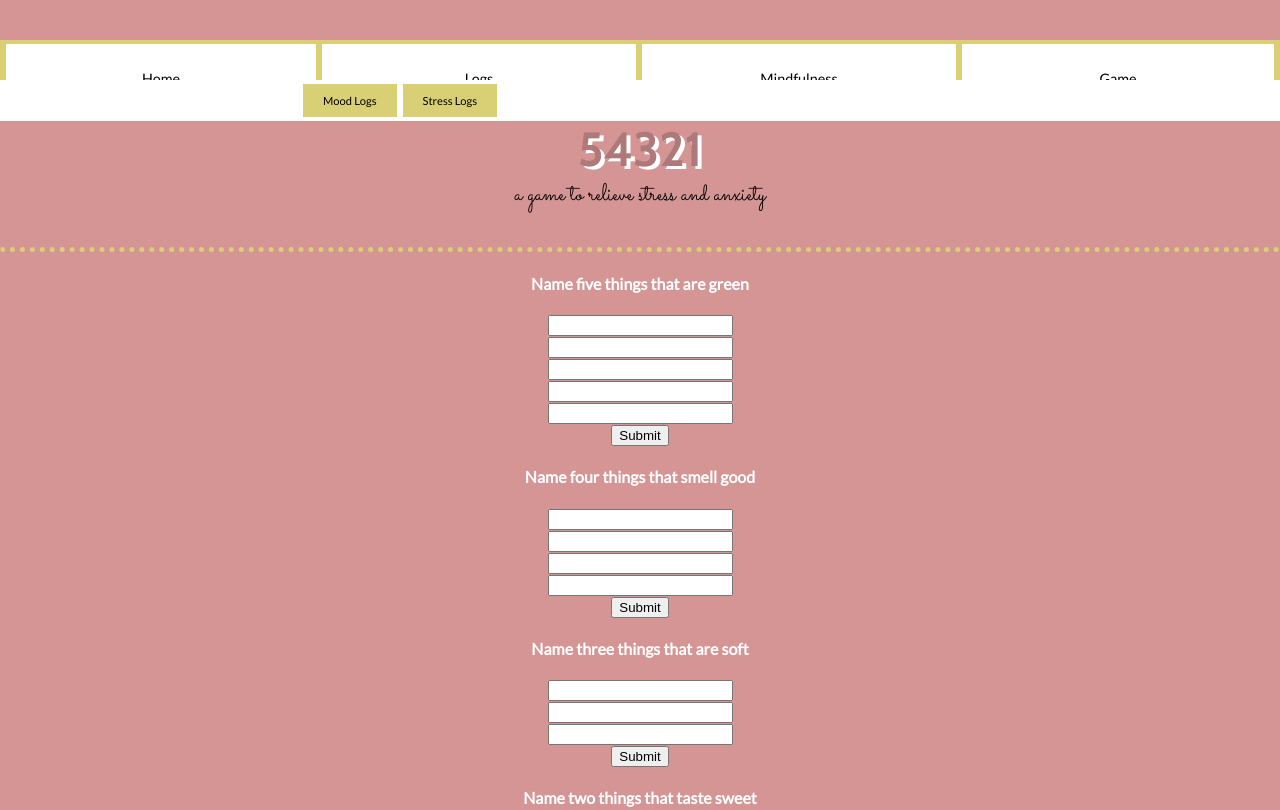
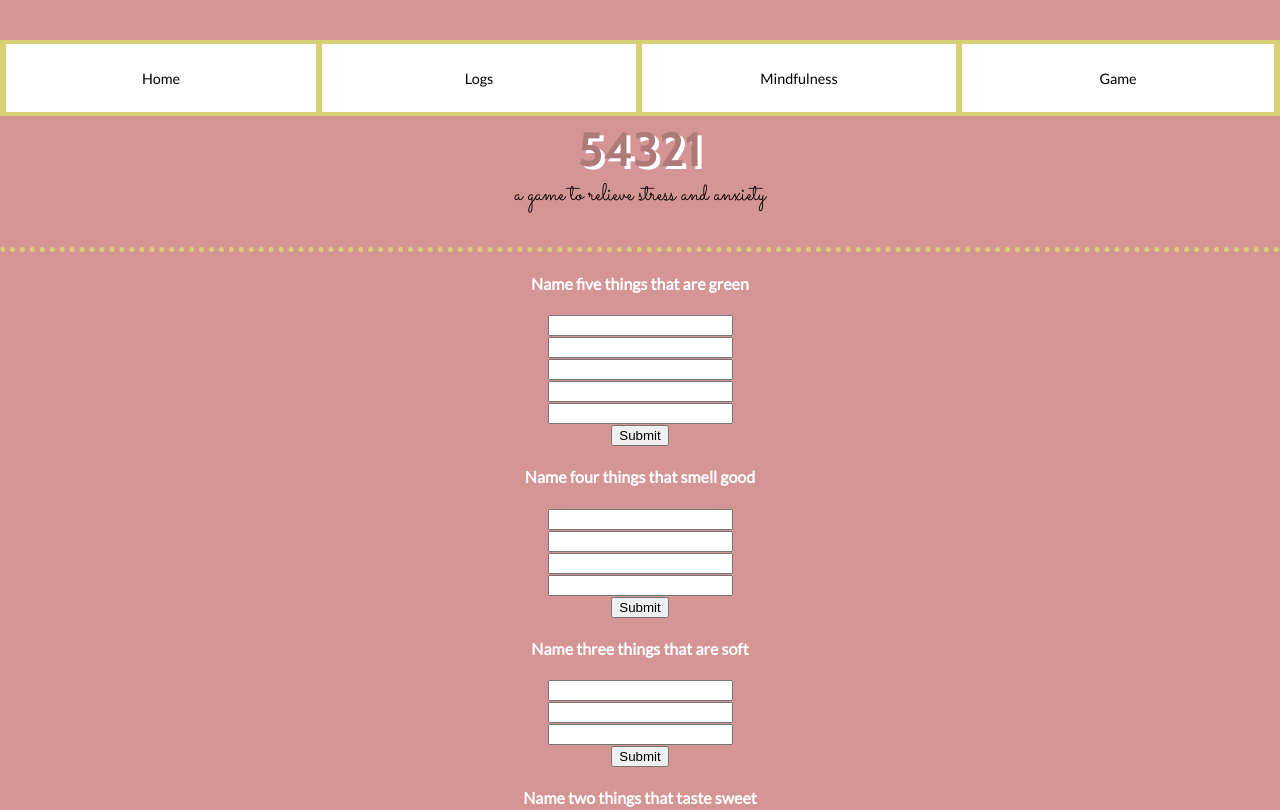
Before and after one commit to evexiaa/evexia, a plain HTML site: page game.html in a window 1280 px wide. Shown: the top 810 px of the page. Drawn offline with nearby package versions, Linux system fonts and the light colour scheme; a web font is replaced by a local one.

Commit message:
Update game.html

```diff
--- a/game.html
+++ b/game.html
@@ -29,16 +29,6 @@
 
         <form action = "game.html" method = "get" target = "_self">
             <button id = "buttons" style = "border-right-width: 6px;">Game</button>
-        </form>
-    </div>
-
-    <div align = center style =" position: absolute; top: 80px; left: 0; right: 0; background-color: white; padding-left: 23.5%; ">
-        <form action ="logs.html" method ="get" target ="_self">
-            <button id = "secButtons">Mood Logs</button>
-        </form>
-
-        <form action ="Stlogs.html" method ="get" target ="_self">
-            <button id = "secButtons">Stress Logs</button>
         </form>
     </div>
 
```
